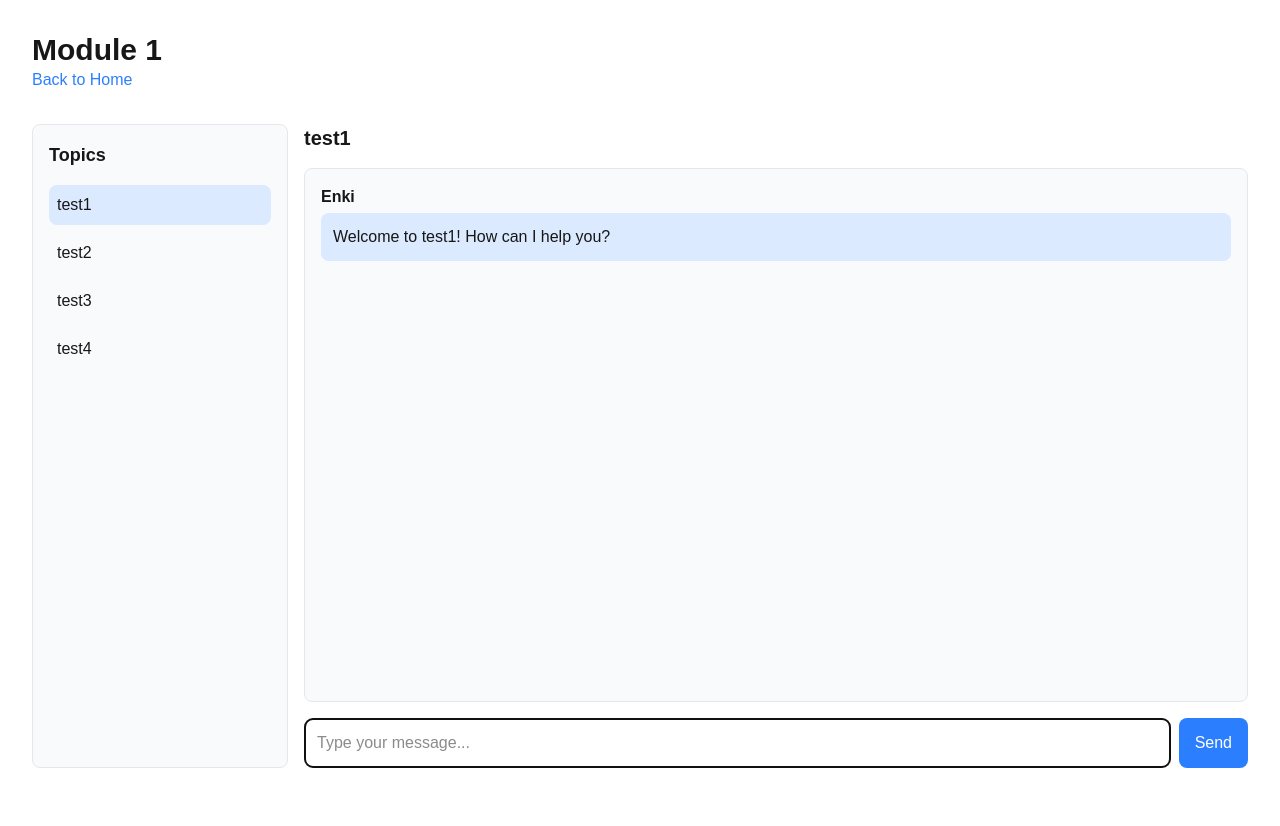
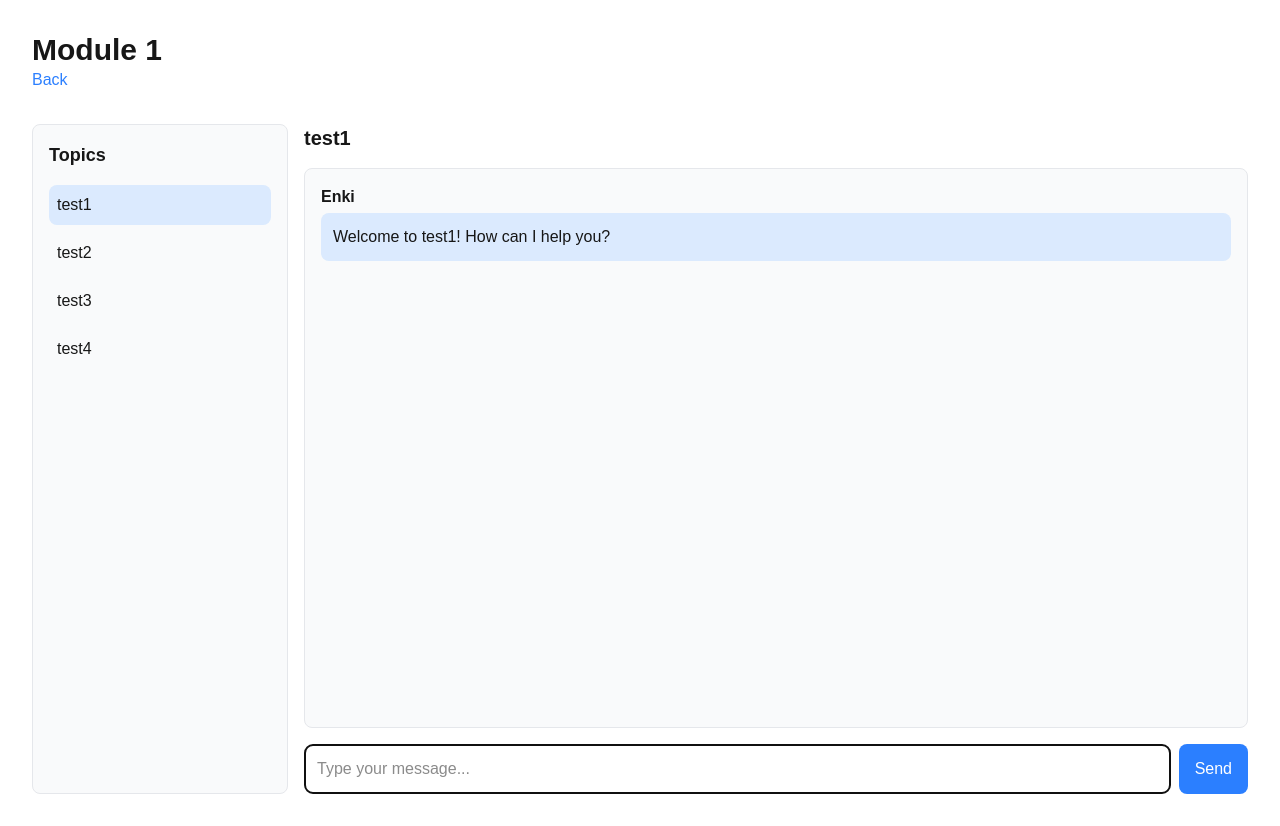
Before and after one commit to Lee-RoyDobson/Team-Project-Enki, a Next.js app in the folder enki/: page /chat_test in a window 1280 px wide. Before the commit the page ends 800 px from the top, so only its background shows below. Built offline with nearby package versions, Linux system fonts and the light colour scheme.

Commit message:
minor changes

```diff
--- a/enki/src/app/chat_test/page.tsx
+++ b/enki/src/app/chat_test/page.tsx
@@ -4,11 +4,12 @@ import { ChatInterface } from "@/components/ChatInterface";
 
 export default function ChatPage() {
   return (
+    // Read module/topic JSON here?
     <ChatInterface
       initialTopic="test1"
       topics={["test1", "test2", "test3", "test4"]}
       title="Module 1"
-      backLink="/"
+      backLink="/" // Where the back button will redirect to
     />
   );
 }
--- a/enki/src/components/ChatInterface.tsx
+++ b/enki/src/components/ChatInterface.tsx
@@ -20,6 +20,7 @@ interface ChatInterfaceProps {
 }
 
 export function ChatInterface({
+  // Default values for props
   initialTopic = "TEST TOPIC 1",
   topics = ["TEST TOPIC 1", "TEST TOPIC 2", "TEST TOPIC 3", "TEST TOPIC 4", "TEST TOPIC 5"],
   showBackButton = true,
@@ -49,7 +50,7 @@ export function ChatInterface({
         <h1 className="text-3xl font-bold">{title}</h1>
         {showBackButton && (
           <Link href={backLink} className="text-blue-500 hover:underline">
-            Back to Home
+            Back
           </Link>
         )}
       </header>
@@ -78,13 +79,13 @@ export function ChatInterface({
           <h2 className="text-xl font-semibold mb-4">{selectedTopic}</h2>
 
           {/* Chat messages window */}
-          <div className="flex-1 overflow-y-auto mb-4 p-4 border border-gray-200 dark:border-gray-700 rounded-lg bg-gray-50 dark:bg-gray-800">
+          <div className="flex-none overflow-y-auto mb-4 p-4 border border-gray-200 dark:border-gray-700 rounded-lg bg-gray-50 dark:bg-gray-800 h-[70vh]">
             {messages.map((message, index) => (
               <MessageBubble key={index} message={message} />
             ))}
           </div>
 
-          {/* Input field - now using the component */}
+          {/* Input field */}
           <SendMessage
             messages={messages}
             setMessages={setMessages}
```
